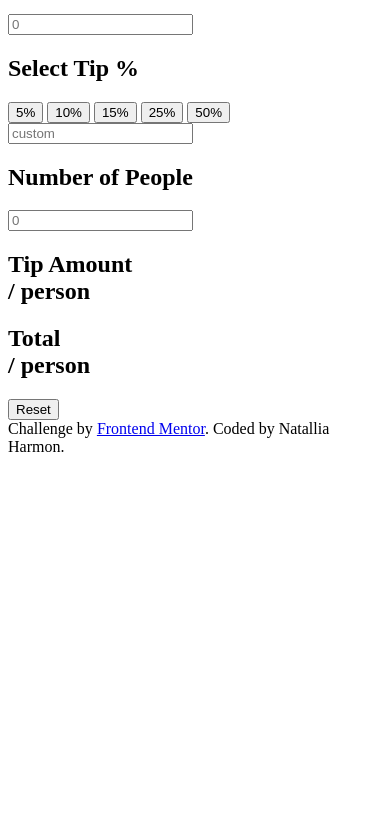
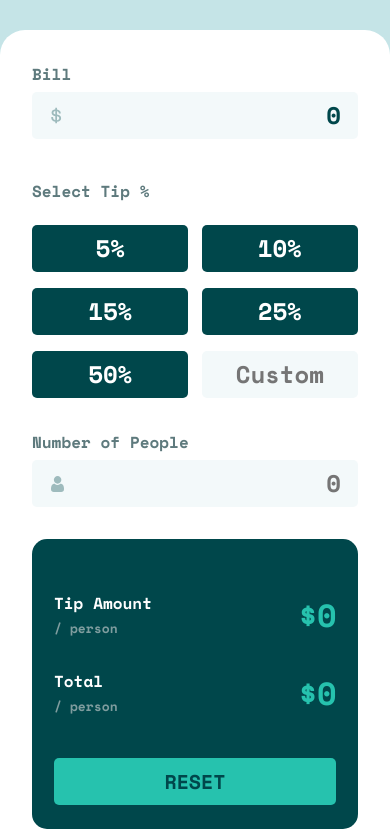
Before and after one commit to natalliasdh/tips, a plain HTML site: page index.html in a window 390 px wide. Shown: the part 119-953 px from the top of the page. Before the commit the page ends 844 px from the top, so only its background shows below. Drawn offline with nearby package versions, Linux system fonts and the light colour scheme.

Commit message:
Design desktop and mobile

```diff
--- /dev/null
+++ b/assets/css/style.css
@@ -0,0 +1,240 @@
+* {
+    box-sizing: border-box;
+    margin: 0;
+    padding: 0;
+    font-family: 'Space Mono', monospace;
+}
+
+body,
+html {
+    height: 100%;
+}
+
+body {
+    font-family: 'Space Mono', monospace;
+    display: flex;
+    flex-direction: column;
+    background-color: #C5E4E7;
+}
+
+.content {
+    flex: 1 0 auto;
+}
+
+footer {
+    flex-shrink: 0;
+}
+
+header {
+    text-align: center;
+    padding-top: 50px;
+    padding-bottom: 40px;
+}
+
+header img {
+    width: 87px;
+    height: 53px;
+}
+
+.main {
+    background-color: white;
+    padding: 32px;
+    border-radius: 25px;
+    display: flex;
+    flex-direction: column;
+}
+
+h1 {
+    color: #5E7A7D;
+    font-size: 16px;
+    margin-bottom: 6px;
+}
+
+input {
+    width: 100%;
+    font-size: 24px;
+    font-weight: 700;
+    line-height: 35px;
+    padding-top: 6px;
+    padding-bottom: 6px;
+    padding-right: 17px;
+    text-align: right;
+    box-sizing: border-box;
+    border-radius: 5px;
+    border: none;
+    background-color: #F3F9FA;
+    background-position: 19px;
+    background-repeat: no-repeat;
+}
+
+input#billamount {
+    color: #00474B;
+    background-image: url("../images/icon-dollar.svg");
+}
+
+input#billamount::placeholder {
+    color: #00474B;
+}
+
+input:focus {
+    outline-color: #26C2AE;
+}
+
+.bill {
+    margin-bottom: 40px;
+}
+
+#percent {
+    display: flex;
+    flex-direction: row;
+    flex-wrap: wrap;
+    justify-content: space-between;
+}
+
+.choose {
+    flex-basis: 48%;
+    width: 100%;
+    box-sizing: border-box;
+    font-size: 24px;
+    font-weight: 700;
+    line-height: 35px;
+    padding: 6px;
+    color: white;
+    background-color: #00474B;
+    border: none;
+    border-radius: 5px;
+    margin-top: 16px;
+}
+
+input.choose {
+    background-color: #F3F9FA;
+    text-align: center;
+}
+
+button {
+    cursor: pointer;
+}
+
+button:hover {
+    background-color: #26C2AE;
+    color: #00474B;
+}
+
+.tipsamount,
+.numberofpeople {
+    margin-bottom: 32px;
+}
+
+input.people {
+    background-image: url("../images/icon-person.svg");
+}
+
+#result {
+    background-color: #00474B;
+    padding: 22px 22px 24px 22px;
+    border-radius: 15px;
+}
+
+.total {
+    display: flex;
+    flex-direction: row;
+    justify-content: space-between;
+    align-items: center;
+    margin-top: 30px;
+}
+
+h2 {
+    color: white;
+    font-size: 16px;
+    font-weight: 700;
+}
+
+h2 span {
+    color: #7F9D9F;
+    font-size: 13px;
+}
+
+.resultsum {
+    color: #26C2AE;
+    font-size: 32px;
+    font-weight: 700;
+    letter-spacing: -0.67px;
+}
+
+#reset {
+    width: 100%;
+    border: none;
+    background-color: #26C2AE;
+    color: #00474B;
+    border-radius: 5px;
+    font-size: 20px;
+    text-transform: uppercase;
+    font-weight: 700;
+    padding: 9px;
+    margin-top: 41px;
+}
+
+#reset:hover {
+    background-color: #9FE8DF;
+}
+
+footer {
+    margin-top: 50px;
+    padding: 20px;
+    font-size: 13px;
+    color: white;
+    text-align: center;
+}
+
+footer a {
+    text-decoration: none;
+    color: #26C2AE;
+}
+
+@media only screen and (min-width:920px) {
+    .main {
+        padding: 45px;
+        display: flex;
+        flex-direction: row;
+        max-width: 920px;
+        margin: 0 auto;
+        justify-content: space-between;
+    }
+    #initialdata,
+    #result {
+        flex-basis: 48%;
+    }
+    .choose {
+        flex-basis: 30%;
+    }
+    .tipsamount,
+    .bill {
+        margin-bottom: 40px;
+    }
+    #result {
+        background-color: #00474B;
+        padding: 20px 40px;
+    }
+    .resultsum {
+        color: #26C2AE;
+        font-size: 48px;
+        letter-spacing: -1px;
+    }
+    #reset {
+        margin-top: 110px;
+    }
+    #reset:hover {
+        background-color: #9FE8DF;
+    }
+    footer {
+        margin-top: 50px;
+        padding: 20px;
+        font-size: 13px;
+        color: white;
+        text-align: center;
+    }
+    footer a {
+        text-decoration: none;
+        color: #26C2AE;
+    }
+}
--- a/index.html
+++ b/index.html
@@ -5,12 +5,17 @@
     <meta charset="UTF-8">
     <meta http-equiv="X-UA-Compatible" content="IE=edge">
     <meta name="viewport" content="width=device-width, initial-scale=1.0">
+    <link rel="preconnect" href="https://fonts.googleapis.com">
+    <link rel="preconnect" href="https://fonts.gstatic.com" crossorigin>
+    <link href="https://fonts.googleapis.com/css2?family=Space+Mono:wght@400;700&display=swap" rel="stylesheet">
+    <link rel="stylesheet" type="text/css" href="assets/css/style.css">
     <title>Frontend Mentor | Tip calculator app</title>
 </head>
 
 <body>
-    <div id="content">
+    <div class="content">
         <header><img src="assets/images/logo.svg" alt="Tips Calculator"></header>
+        <section class="main">
             <section id="initialdata">
                 <div class="bill">
 
@@ -26,7 +31,7 @@
                         <button class="choose">15%</button>
                         <button class="choose">25%</button>
                         <button class="choose">50%</button>
-                    <input type="text" class="chooseinput" id="chooseinput" placeholder='custom'>
+                        <input type="text" class="choose" id="chooseinput" placeholder='Custom'>
                     </div>
                 </div>
 
@@ -38,18 +43,21 @@
             </section>
 
             <section id="result">
-            <div class="perperson">
-                <h2> Tip Amount<br>/ person</h2>
-                <p id="tipperperson"></p>
+                <div class="total">
+                    <h2> Tip Amount<br><span>/ person</span></h2>
+                    <p class="resultsum">$<span id="tipperperson">0</span></p>
                 </div>
                 <div class="total">
-                <h2> Total<br> / person</h2>
-                <p id="tiptotal"></p>
+                    <h2> Total<br> <span>/ person</span></h2>
+
+                    <p class="resultsum">$<span id="tiptotal">0</span></p>
                 </div>
                 <button id="reset">Reset</button>
             </section>
+        </section>
+    </div>
 
-    </div>
+
     <footer>
 
         Challenge by <a href="https://www.frontendmentor.io?ref=challenge" target="_blank">Frontend Mentor</a>. Coded by Natallia Harmon.
```
Lines whose indentation alone changed are shown as unchanged.
